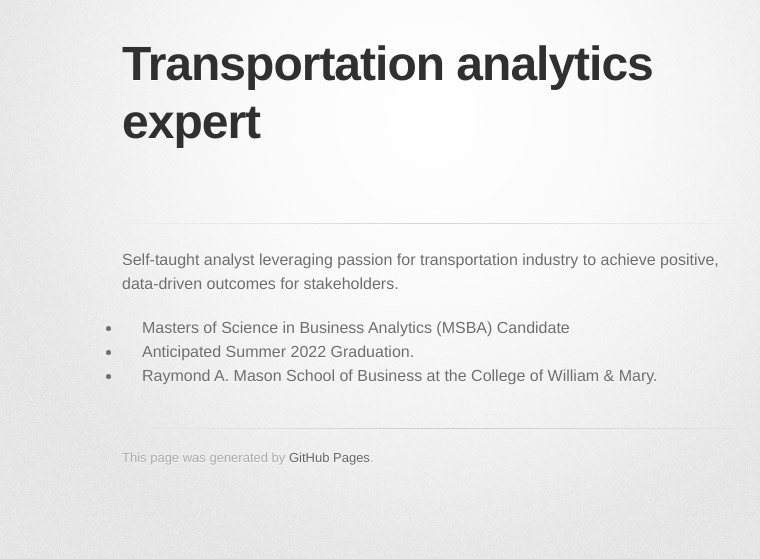
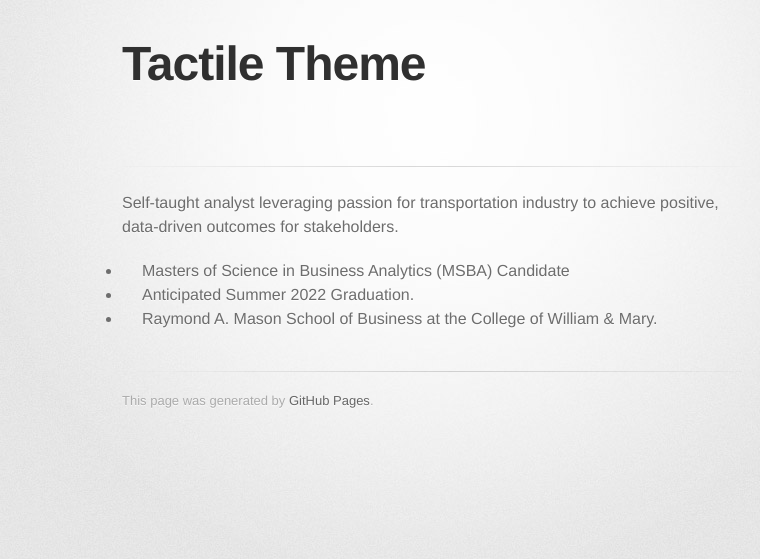
Before and after one commit to anderson-ian/anderson-ian.github.io, a Jekyll site: the page built from index.md, in a window 1280 px wide. Shown: the top 559 px of the page, without its empty margins (208-968 px from the left). Built offline with Jekyll 4.4.1, drawn with Linux system fonts in a browser that asks for light colours; some web fonts are replaced; our own code applies the rules of GitHub Pages for plain Markdown files; the repository's description, which GitHub fills in, is left out.

Commit message:
Update _config.yml

```diff
--- a/_config.yml
+++ b/_config.yml
@@ -1,4 +1,4 @@
-title: Transportation analytics expert
+title: Tactile Theme
 show_downloads: false
 google_analytics:
 theme: jekyll-theme-tactile
```
